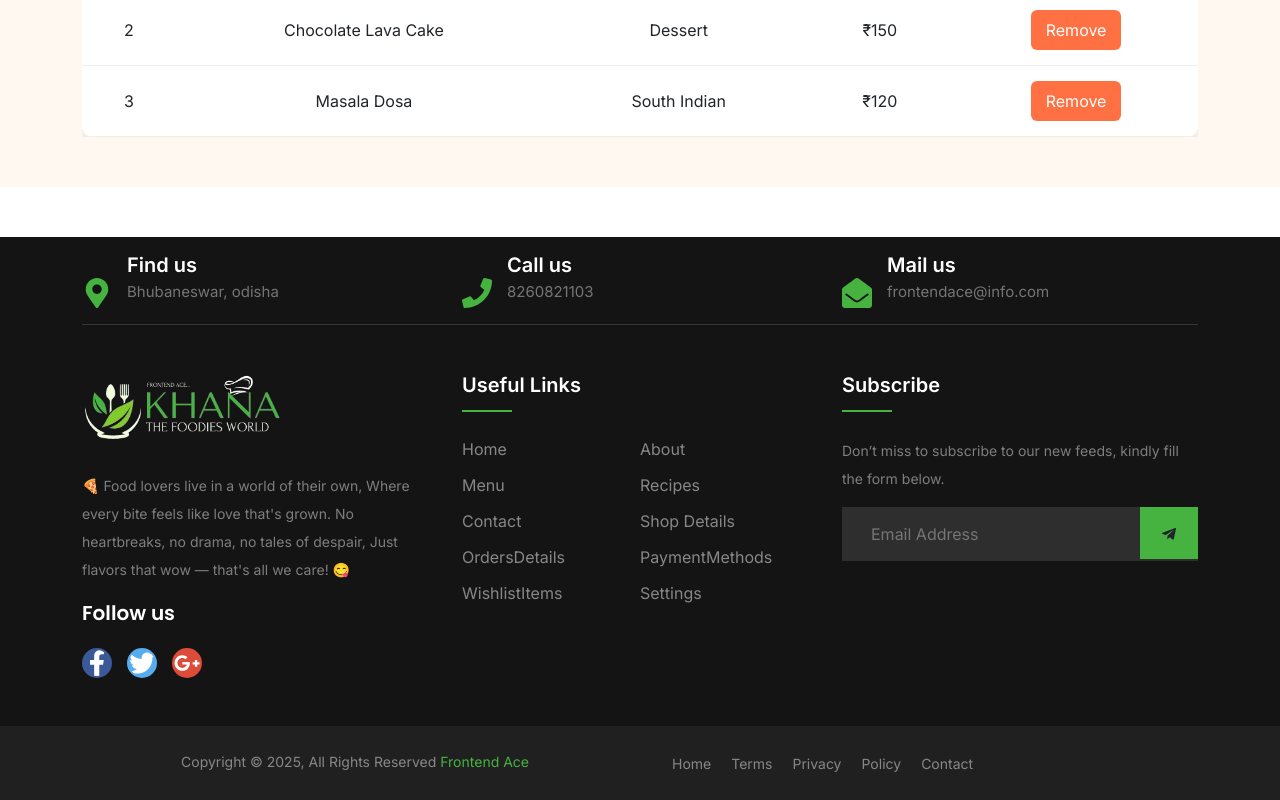
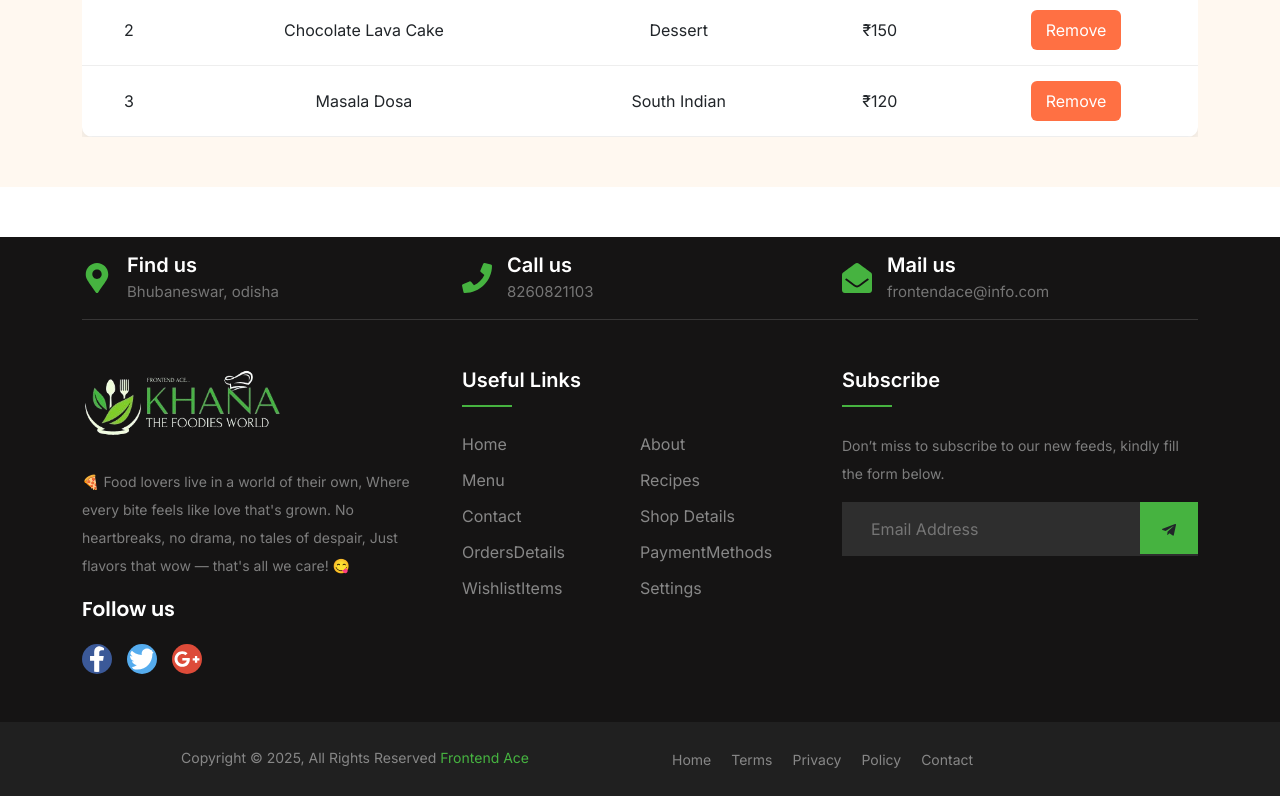
Before and after one commit to nigammishra/khana_thefoodiesworld, a React (Create React App) app: page /account/wishlist-items in a window 1280 px wide. Shown: the part 841-1641 px from the top of the page. Built offline with nearby package versions, Linux system fonts and the light colour scheme.

Commit message:
footer style change

```diff
--- a/src/components/Footer.js
+++ b/src/components/Footer.js
@@ -21,7 +21,7 @@ const Footer = () => {
           <div className="row">
             <div className="col-xl-4 col-md-4 mb-30">
               <div className="single-cta">
-                <FaMapMarkerAlt size={30} color="#46b340" />
+                <FaMapMarkerAlt size={30} style={{marginTop:"-30px"}} color="#46b340" />
                 <div className="cta-text">
                   <h4>Find us</h4>
                   <span> Bhubaneswar, odisha</span>
@@ -30,7 +30,7 @@ const Footer = () => {
             </div>
             <div className="col-xl-4 col-md-4 mb-30">
               <div className="single-cta">
-                <FaPhone size={30} color="#46b340" />
+                <FaPhone size={30} style={{marginTop:"-30px"}} color="#46b340" />
                 <div className="cta-text">
                   <h4>Call us</h4>
                   <span>8260821103</span>
@@ -39,7 +39,7 @@ const Footer = () => {
             </div>
             <div className="col-xl-4 col-md-4 mb-30">
               <div className="single-cta">
-                <FaEnvelopeOpen size={30} color="#46b340" />
+                <FaEnvelopeOpen size={30} style={{marginTop:"-30px"}} color="#46b340" />
                 <div className="cta-text">
                   <h4>Mail us</h4>
                   <span>frontendace@info.com</span>
```
